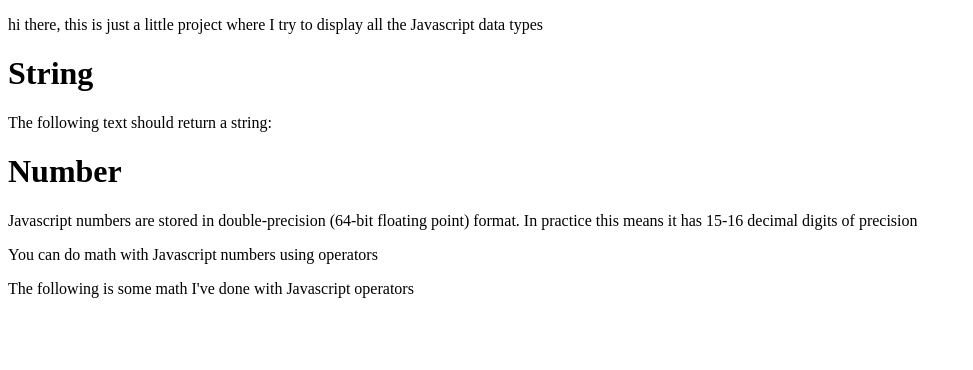
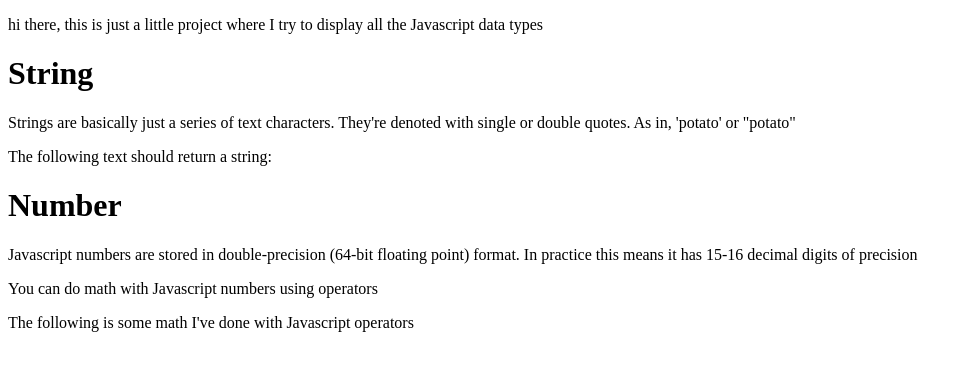
Before and after one commit to loopitydoop/javascript-data-types, a plain HTML site: page index.html in a window 1280 px wide. Shown: the whole page, without its empty margins (0-973 px from the left). Drawn offline with Linux system fonts and the light colour scheme.

Commit message:
Update index.html

```diff
--- a/index.html
+++ b/index.html
@@ -7,6 +7,7 @@
 <body>
 <p>hi there, this is just a little project where I try to display all the Javascript data types</p>
 <h1>String</h1>
+<p>Strings are basically just a series of text characters. They're denoted with single or double quotes. As in, 'potato' or "potato"</p>
 <p>The following text should return a string:</p>
 <script>
     text = "potato"
```
